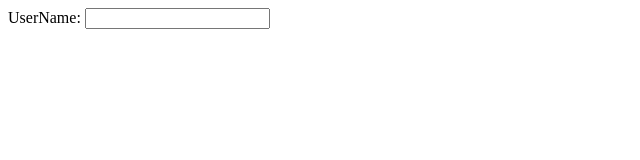
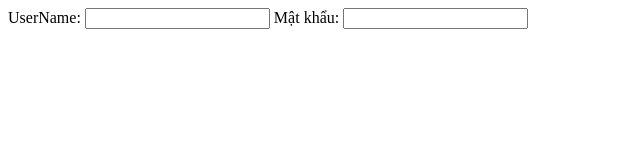
Before and after one commit to trantruonglananh931/kiemtragitN18, a plain HTML site: page index.html in a window 1280 px wide. Shown: the whole page, without its empty margins (0-640 px from the left). Drawn offline with Linux system fonts and the light colour scheme.

Commit message:
Add Password label and textbox

```diff
--- a/index.html
+++ b/index.html
@@ -1,2 +1,4 @@
 <label for="txtUserName">UserName:</label>
 <input type="text" id="txtUserName" name="txtUserName">
+<label for="txtmatkhau">Mật khẩu:</label>
+<input type="password" id="txtmatkhau" name="txtmatkhau">
```
